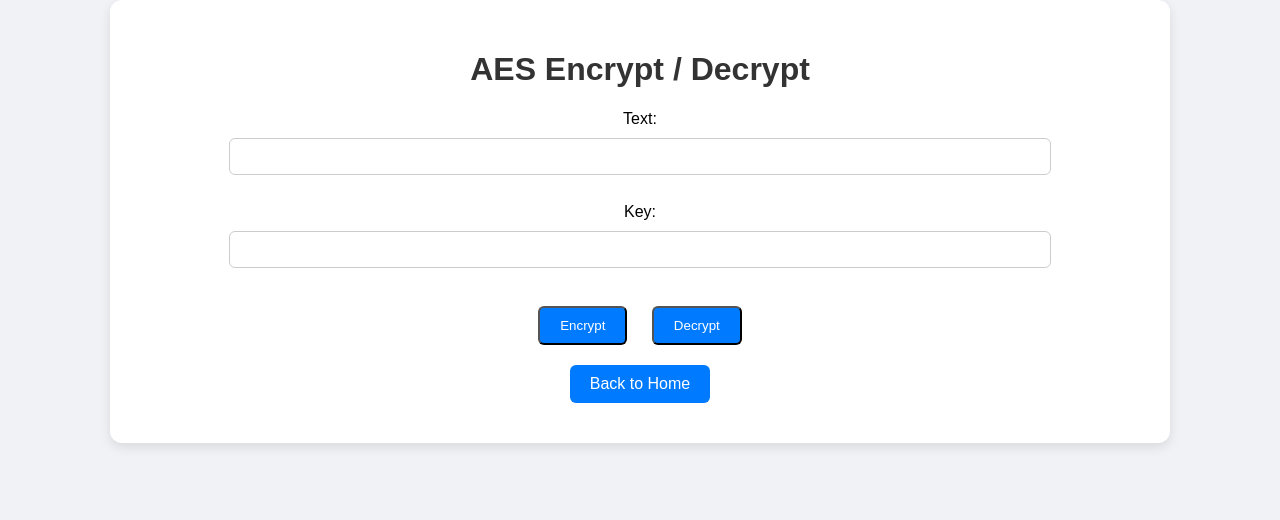
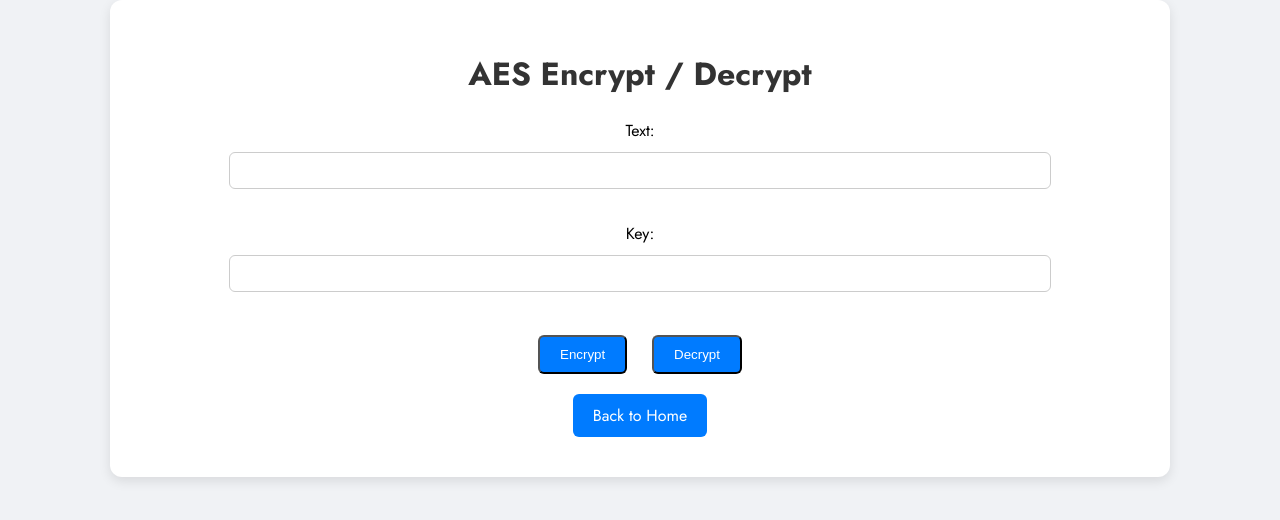
Before and after one commit to tanijagani/aeswebapp, a Flask app: page /encrypt_decrypt in a window 1280 px wide. Shown: the top 520 px of the page. Run offline with Flask 3, Linux system fonts and the light colour scheme.

Commit message:
Update encrypt_decrypt.html

```diff
--- a/templates/encrypt_decrypt.html
+++ b/templates/encrypt_decrypt.html
@@ -3,6 +3,9 @@
 <head>
     <title>Encrypt / Decrypt Tool</title>
     <link rel="stylesheet" href="{{ url_for('static', filename='style.css') }}">
+    <link rel="preconnect" href="https://fonts.googleapis.com">
+<link rel="preconnect" href="https://fonts.gstatic.com" crossorigin>
+<link href="https://fonts.googleapis.com/css2?family=Jost:ital,wght@0,100..900;1,100..900&display=swap" rel="stylesheet">
 </head>
 <body>
     <div class="container">
```
